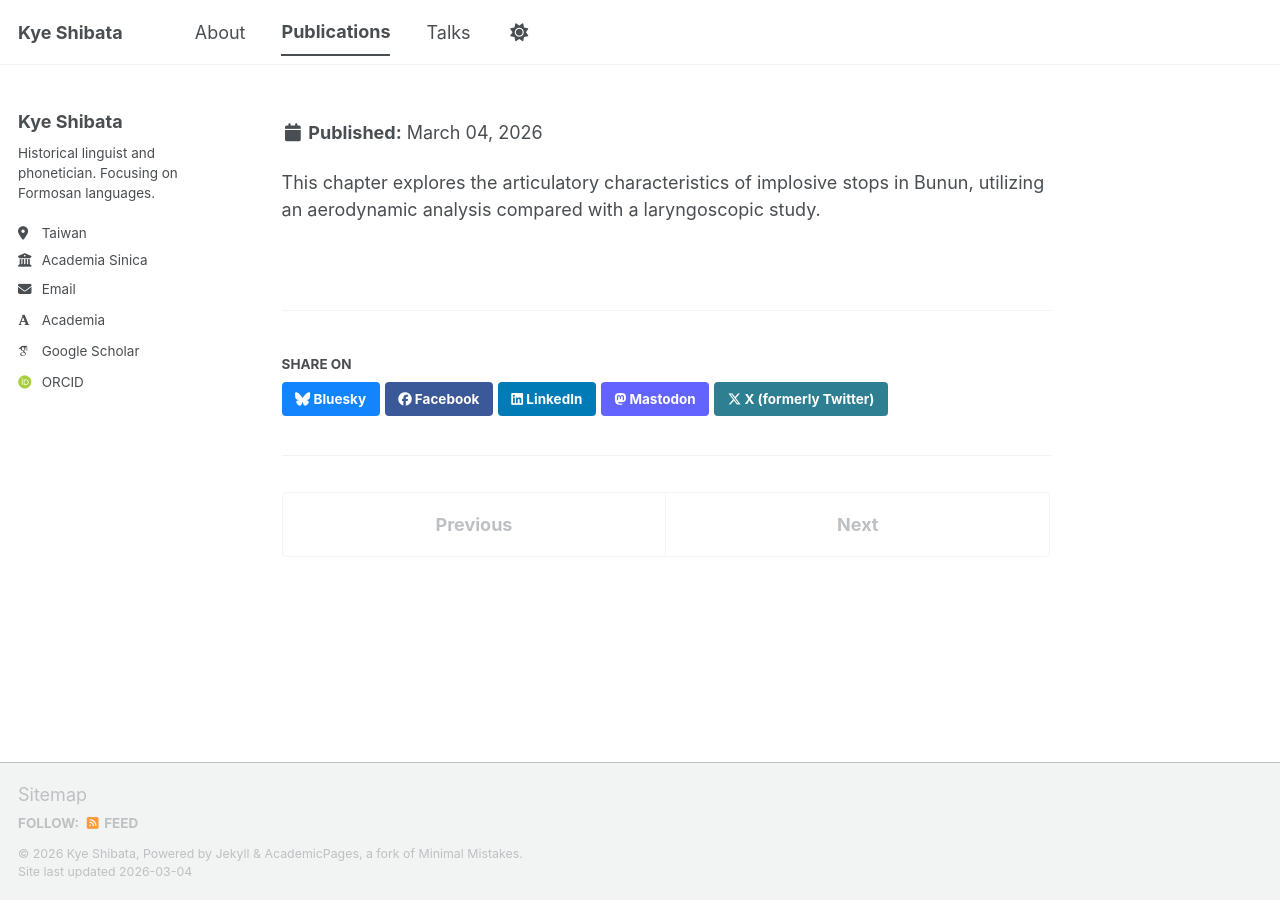
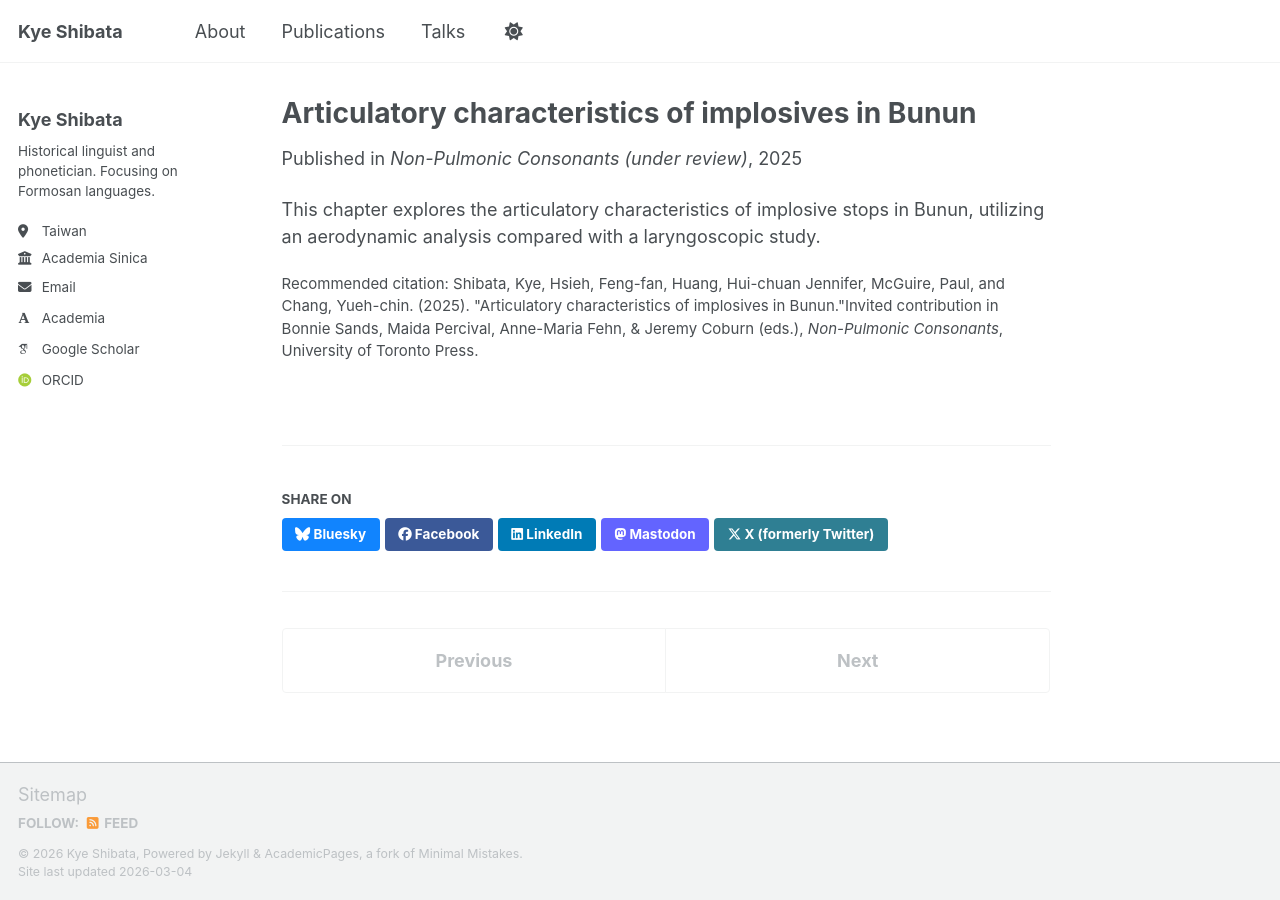
Before and after one commit to xpsh/xpsh.github.io, a Jekyll site: the page built from _publications/2025-09-01-bunun-implosives.md, in a window 1280 px wide. Built offline with Jekyll 4.4.1, drawn with Linux system fonts in a browser that asks for light colours; some web fonts are replaced; a script bundle is joined from its source files by our own code; library files that are not in the unit come from our copies; part of the change alters nothing that is shown.

Commit message:
Fix citation formatting in publication metadata

```diff
--- a/_publications/2025-09-01-bunun-implosives.md
+++ b/_publications/2025-09-01-bunun-implosives.md
@@ -7,6 +7,6 @@ excerpt: 'This chapter explores the articulatory characteristics of implosive st
 date: 2025-09-01
 venue: 'Non-Pulmonic Consonants (under review)'
 paperurl:
-citation: 'Shibata, Kye, Hsieh, Feng-fan, Huang, Hui-chuan Jennifer, McGuire, Paul, and Chang, Yueh-chin. (2025). &quot;Articulatory characteristics of implosives in Bunun.&quot; citation: 'Shibata, Kye, Hsieh, Feng-fan, Huang, Hui-chuan Jennifer, McGuire, Paul, and Chang, Yueh-chin. (2025). &quot;Articulatory characteristics of implosives in Bunun.&quot;Invited contribution in Bonnie Sands, Maida Percival, Anne-Maria Fehn, & Jeremy Coburn (eds.), <i>Non-Pulmonic Consonants</i>, University of Toronto Press."
+citation: 'Shibata, Kye, Hsieh, Feng-fan, Huang, Hui-chuan Jennifer, McGuire, Paul, and Chang, Yueh-chin. (2025). &quot;Articulatory characteristics of implosives in Bunun.&quot;Invited contribution in Bonnie Sands, Maida Percival, Anne-Maria Fehn, & Jeremy Coburn (eds.), <i>Non-Pulmonic Consonants</i>, University of Toronto Press.'
 ---
 This chapter explores the articulatory characteristics of implosive stops in Bunun, utilizing an aerodynamic analysis compared with a laryngoscopic study.
```
